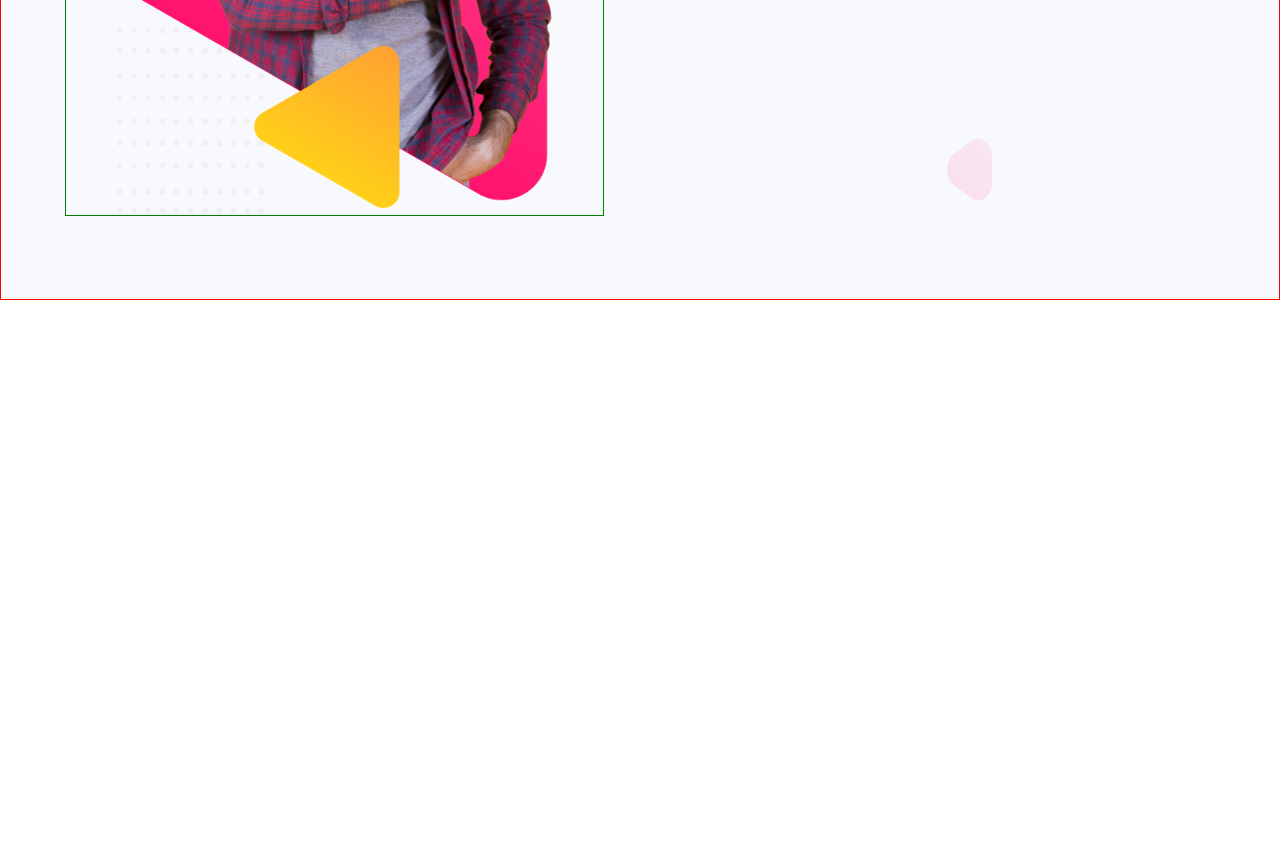
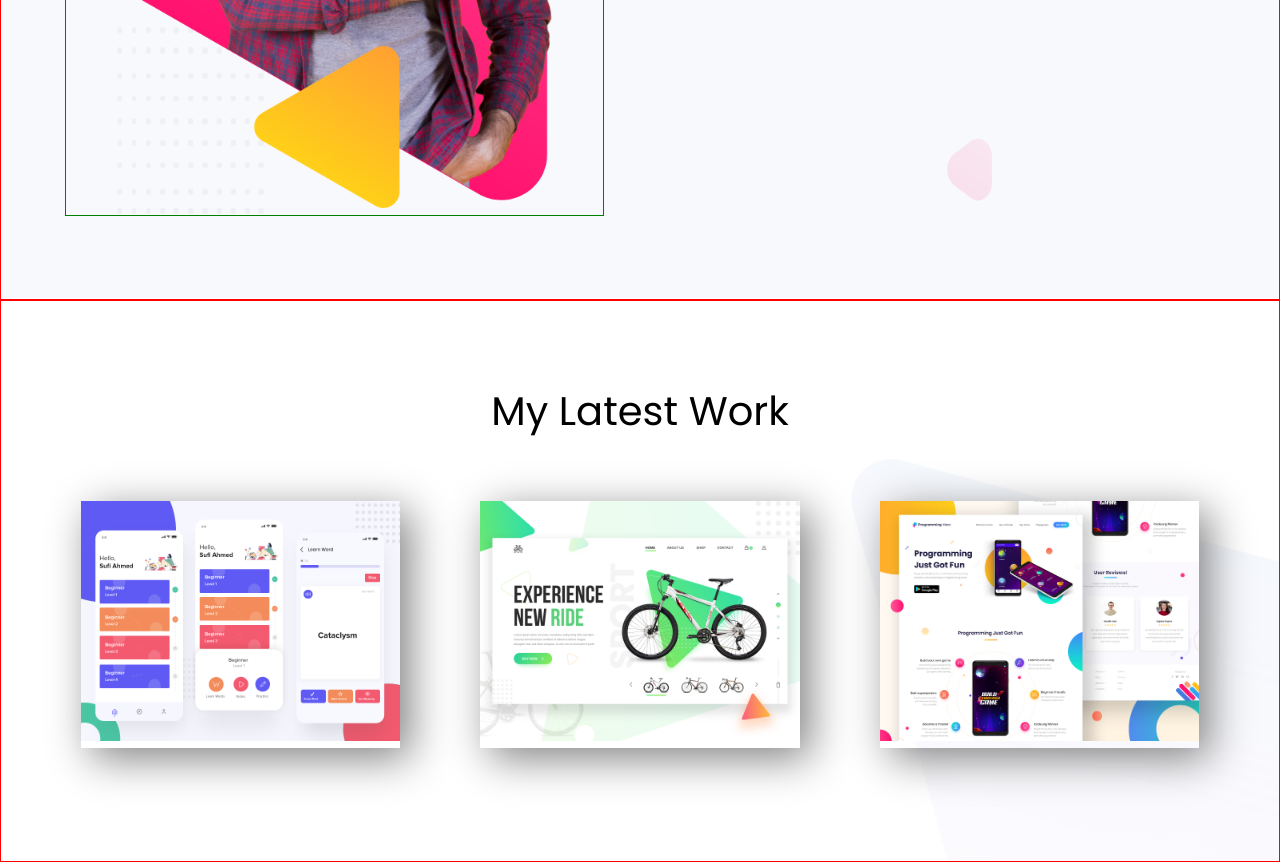
Before and after one commit to bishnunathbd/personal-website, a plain HTML site: page index.html in a window 1280 px wide. Shown: the part 1194-2056 px from the top of the page. Before the commit the page ends 1494 px from the top, so only its background shows below. Drawn offline with Linux system fonts and the light colour scheme.

Commit message:
5-experience area done

```diff
--- a/index.html
+++ b/index.html
@@ -16,7 +16,7 @@
   <section class="top-area">
     <div id="jack-smith" class="half-width">
       <h2>Hello I'm</h2>
-      <h1>Jack Smith</h1>
+      <h1><span class="name-highlight">Jack Smith</span></h1>
       <p>You might saw me jumping, climbing buildings and stopping trains. But nobody pays me a dime for that work.</p>
       <a class="link-btn" href="#" target="_blank">HIRE ME</a>
     </div>
@@ -35,5 +35,20 @@
       <a class="link-btn" href="#" target="_blank">Download CV</a>
     </div>
   </section>
+  <!-- experience area -->
+  <section class="experience-area">
+    <h2 id="work-title">My Latest Work</h2>
+    <div class="work-container">
+      <div class="single-work">
+        <img src="images/latest-work/work-1.png" alt="">
+      </div>
+      <div class="single-work">
+        <img src="images/latest-work/work-2.jpg" alt="">
+      </div>
+      <div class="single-work">
+        <img src="images/latest-work/work-3.jpg" alt="">
+      </div>
+    </div>
+  </section>
 </body>
 </html>
--- a/style.css
+++ b/style.css
@@ -4,13 +4,15 @@ body{
 }
 h1{
   font-size: 50px;
-  color: #ff3399;
   margin: 0;
 }
 h2{
   font-size: 40px;
   font-weight: 400;
   margin: 0;
+}
+.name-highlight{
+  color: #ff3399;
 }
 p{
   color: dimgray;
@@ -63,3 +65,26 @@ section{
   top: 90px;
   right: 40px;
 }
+/* experience area */
+.work-container{
+  display: flex;
+  justify-content: space-evenly;
+  margin-top: 60px;
+}
+.single-work{
+  width: 25%;
+  box-shadow: 10px 10px 40px gray;
+  /* border-radius: 10px; */
+}
+.single-work img{
+  width: 100%;
+}
+#work-title{
+  text-align: center;
+}
+.experience-area{
+  height: 400px;
+  background-image: url("images/latest-work-bg.png");
+  background-repeat: no-repeat;
+  background-size: cover;
+}
```
